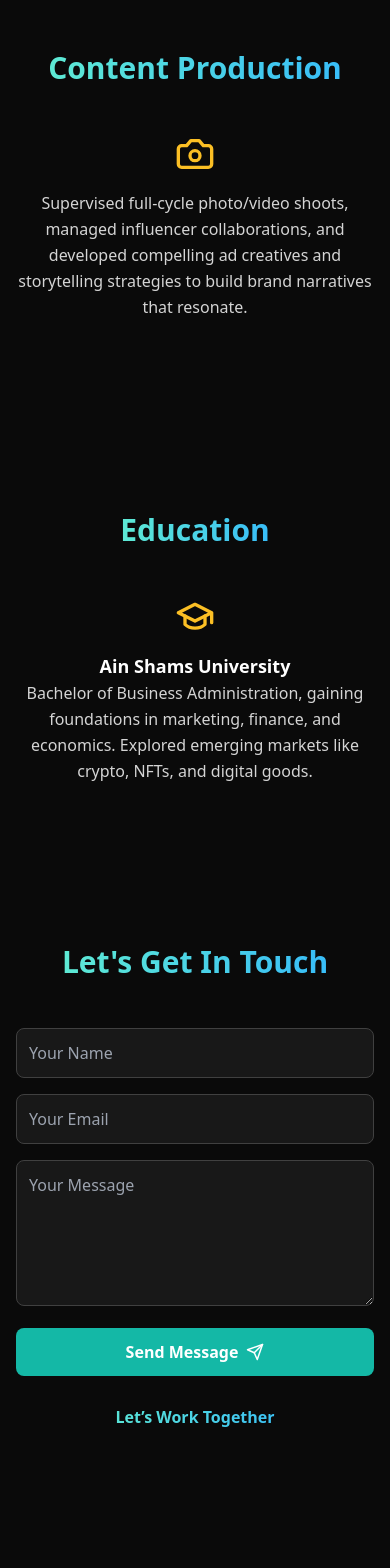
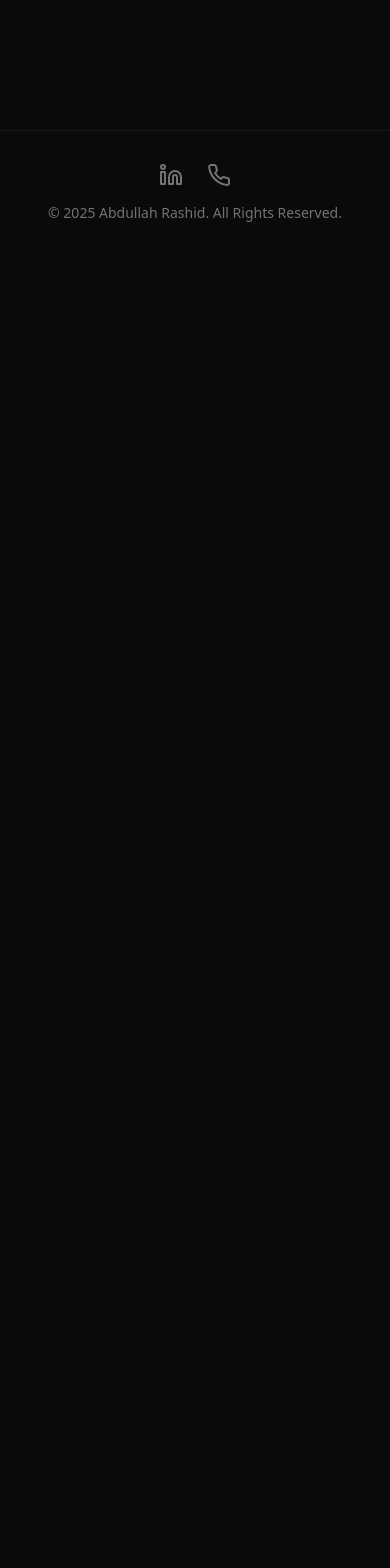
Before and after one commit to AbdullahRashid99/Abdullah-Rashid-Portfolio-V.1, a React (Vite) app: page / in a window 390 px wide. Shown: the part 7600-9168 px from the top of the page. After the commit the page ends 7855 px from the top, so only its background shows below. Built offline with nearby package versions, Linux system fonts and the light colour scheme.

Commit message:
Update Portfolio.jsx

```diff
--- a/src/Portfolio.jsx
+++ b/src/Portfolio.jsx
@@ -3,7 +3,7 @@ import {
     Mail, User, Briefcase, Star, Folder, Menu, X, Send, Linkedin, Phone,
     Award, Target, Megaphone, ShoppingCart, UserCheck, Building, LineChart,
     Camera, GraduationCap, ArrowRight, Palette, Code, BarChart3,
-    Tiktok, Instagram, Dribbble, Twitter
+    Tiktok, Instagram, Dribbble, Twitter, ArrowUp
 } from 'lucide-react';
 import { motion, AnimatePresence, useInView, useSpring, useTransform } from 'framer-motion';
 
@@ -40,7 +40,7 @@ const sections = [
     { id: "experience", title: "Experience" },
     { id: "skills", title: "Skills" },
     { id: "projects", title: "Projects" },
-    { id: "contact", title: "Contact" },
+    // تم حذف قسم الاتصال
 ];
 
 const experienceData = [
@@ -137,45 +137,35 @@ const Navbar = ({ activeSection }) => {
     );
 };
 
-const ContactForm = () => {
-    const [status, setStatus] = useState('idle');
-    const handleSubmit = async (e) => {
-        e.preventDefault();
-        setStatus('sending');
-        await new Promise(resolve => setTimeout(resolve, 1500));
-        setStatus('success');
-        e.target.reset();
-        setTimeout(() => setStatus('idle'), 4000);
+// Scroll To Top Button
+function ScrollToTopButton() {
+  const [visible, setVisible] = useState(false);
+
+  useEffect(() => {
+    const toggleVisibility = () => {
+      setVisible(window.pageYOffset > 300);
     };
-    return (
-        <form onSubmit={handleSubmit} className="space-y-4 max-w-lg mx-auto" id="contact">
-            <input type="text" name="name" placeholder="Your Name" required className="w-full p-3 bg-neutral-800/50 border border-neutral-700 text-white rounded-lg focus:outline-none focus:ring-2 focus:ring-teal-500 transition" />
-            <input type="email" name="email" placeholder="Your Email" required className="w-full p-3 bg-neutral-800/50 border border-neutral-700 text-white rounded-lg focus:outline-none focus:ring-2 focus:ring-teal-500 transition" />
-            <textarea name="message" placeholder="Your Message" required rows={5} className="w-full p-3 bg-neutral-800/50 border border-neutral-700 text-white rounded-lg focus:outline-none focus:ring-2 focus:ring-teal-500 transition" />
+    window.addEventListener('scroll', toggleVisibility);
+    return () => window.removeEventListener('scroll', toggleVisibility);
+  }, []);
 
-            <div className="flex flex-col items-center gap-4">
-                <Button type="submit" disabled={status === 'sending'} className="bg-teal-500 hover:bg-teal-600 text-white w-full md:w-auto flex items-center justify-center gap-2 px-6 py-3 disabled:bg-neutral-600 transition">
-                    {status === 'sending' ? 'Sending...' : 'Send Message'} <Send size={18} />
-                </Button>
-                {/* زرار Let’s Work Together تحت نموذج الاتصال */}
-                <a
-                  href="https://docs.google.com/forms/d/10VnJVDvM4agvJ2y_M5MfC4-87tTYQNe30F4faxpGkVA/edit?ts=687cefe4"
-                  target="_blank"
-                  rel="noopener noreferrer"
-                  className="inline-block px-6 py-3 font-semibold rounded-lg bg-gradient-to-r from-teal-300 to-sky-400 text-transparent bg-clip-text border border-transparent hover:underline cursor-pointer select-none transition"
-                >
-                  Let’s Work Together
-                </a>
-            </div>
+  const scrollToTop = () => {
+    window.scrollTo({top: 0, behavior: 'smooth'});
+  };
 
-            <AnimatePresence>
-                {status === 'success' && <motion.p initial={{ opacity: 0 }} animate={{ opacity: 1 }} exit={{ opacity: 0 }} className="text-center text-green-400 mt-2">Message sent successfully! Thank you.</motion.p>}
-            </AnimatePresence>
-        </form>
-    );
-};
+  if (!visible) return null;
 
-// --- MAIN APP COMPONENT ---
+  return (
+    <button
+      onClick={scrollToTop}
+      className="fixed bottom-5 right-5 bg-teal-500 hover:bg-teal-600 text-white p-3 rounded-full shadow-lg transition opacity-80 hover:opacity-100 z-50"
+      aria-label="Scroll to top"
+    >
+      <ArrowUp size={24} />
+    </button>
+  );
+}
+
 export default function Portfolio() {
     const [activeSection, setActiveSection] = useState('home');
     const sectionRefs = {
@@ -184,7 +174,7 @@ export default function Portfolio() {
         experience: useRef(null),
         skills: useRef(null),
         projects: useRef(null),
-        contact: useRef(null),
+        // contact محذوف
     };
 
     useEffect(() => {
@@ -197,10 +187,10 @@ export default function Portfolio() {
     }, []);
 
     return (
-        <div className="bg-neutral-950 text-white min-h-screen font-sans antialiased">
+        <div className="bg-neutral-950 text-white min-h-screen font-sans antialiased relative">
             <Navbar activeSection={activeSection} />
 
-            <main className="max-w-5xl mx-auto px-4">
+            <main className="max-w-5xl mx-auto px-4 pb-24">
                 {/* Hero Section */}
                 <section ref={sectionRefs.home} id="home" className="min-h-screen flex flex-col justify-center items-center text-center relative">
                     <div className="absolute inset-0 -z-10 h-full w-full bg-neutral-950 bg-[radial-gradient(#2d2d2d_1px,transparent_1px)] [background-size:32px_32px]"></div>
@@ -221,8 +211,10 @@ export default function Portfolio() {
                     </motion.h1>
                     <motion.p initial={{ opacity: 0, y: 20 }} animate={{ opacity: 1, y: 0 }} transition={{ duration: 0.8, delay: 0.2 }} className="text-lg md:text-xl text-neutral-300 mb-8">{personalInfo.title}</motion.p>
                     <motion.div initial={{ opacity: 0, y: 20 }} animate={{ opacity: 1, y: 0 }} transition={{ duration: 0.8, delay: 0.4 }}>
-                        <a href="https://docs.google.com/forms/d/10VnJVDvM4agvJ2y_M5MfC4-87tTYQNe30F4faxpGkVA/edit?ts=687cefe4" target="_blank" rel="noopener noreferrer">
-                          <Button className="bg-teal-500 hover:bg-teal-600 text-white shadow-lg shadow-teal-500/20 hover:shadow-xl hover:shadow-teal-500/30">Let’s Work Together</Button>
+                        <a href="/services">
+                          <Button className="bg-teal-500 hover:bg-teal-600 text-white shadow-lg shadow-teal-500/20 hover:shadow-xl hover:shadow-teal-500/30">
+                            Let’s Work Together
+                          </Button>
                         </a>
                     </motion.div>
                 </section>
@@ -307,27 +299,6 @@ export default function Portfolio() {
                     </div>
                 </SectionWrapper>
 
-                {/* Content & Education */}
-                <div className="grid md:grid-cols-2 gap-8">
-                    <SectionWrapper id="content-production" title="Content Production">
-                        <div className="text-center max-w-md mx-auto">
-                            <Camera className="mx-auto text-amber-400 mb-4" size={40}/>
-                            <p className="text-neutral-300 leading-relaxed">Supervised full-cycle photo/video shoots, managed influencer collaborations, and developed compelling ad creatives and storytelling strategies to build brand narratives that resonate.</p>
-                        </div>
-                    </SectionWrapper>
-                    <SectionWrapper id="education" title="Education">
-                           <div className="text-center max-w-md mx-auto">
-                            <GraduationCap className="mx-auto text-amber-400 mb-4" size={40}/>
-                            <h4 className="font-semibold text-lg text-white">Ain Shams University</h4>
-                            <p className="text-neutral-300 leading-relaxed">Bachelor of Business Administration, gaining foundations in marketing, finance, and economics. Explored emerging markets like crypto, NFTs, and digital goods.</p>
-                        </div>
-                    </SectionWrapper>
-                </div>
-
-                {/* Contact */}
-                <SectionWrapper ref={sectionRefs.contact} id="contact" title="Let's Get In Touch">
-                    <ContactForm />
-                </SectionWrapper>
             </main>
 
             <footer className="text-center py-8 mt-16 border-t border-neutral-800/50">
@@ -339,6 +310,9 @@ export default function Portfolio() {
                     © {new Date().getFullYear()} {personalInfo.name}. All Rights Reserved.
                 </p>
             </footer>
+
+            {/* زر Scroll to Top يظهر في كل الصفحات */}
+            <ScrollToTopButton />
         </div>
     );
 }
```
